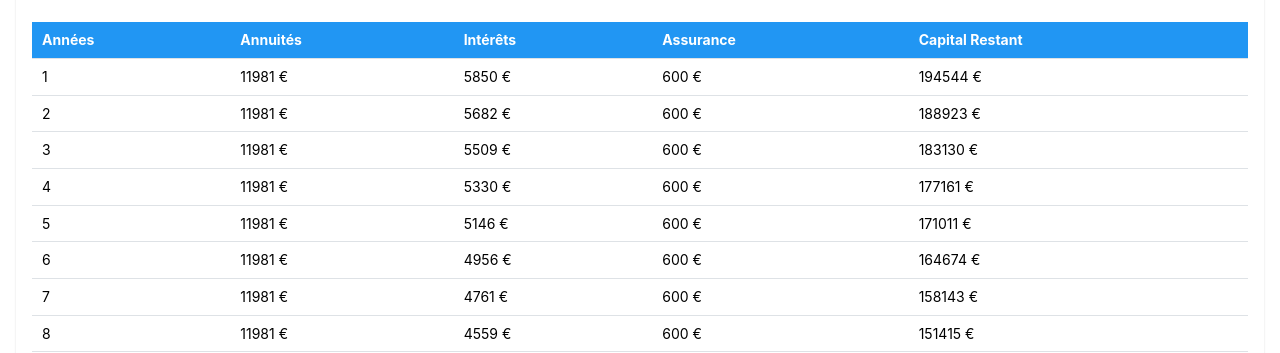
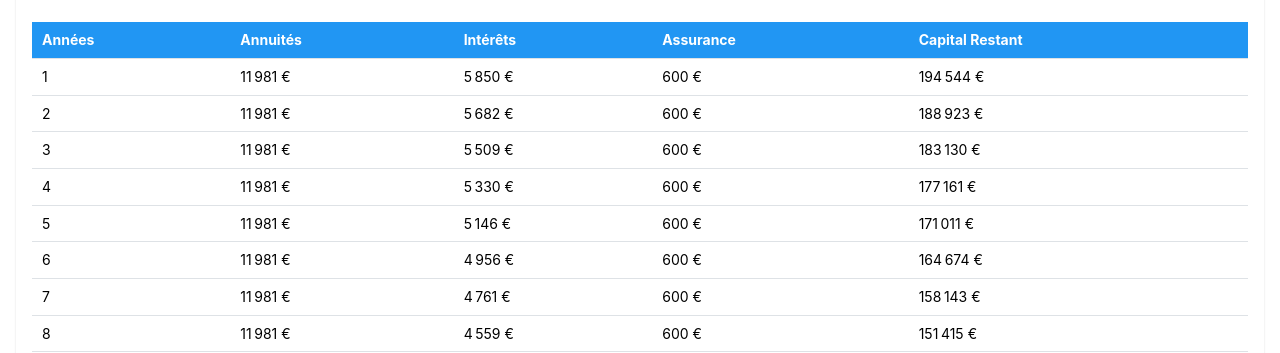
Before and after one commit to BenGex31/sonade, a Next.js app: page /simulateur-emprunt in a window 1280 px wide. Shown: the part 447-800 px from the top of the page. Built offline with nearby package versions, Linux system fonts and the light colour scheme.

Commit message:
Update loanTable.tsx

```diff
--- a/ui/loanTable.tsx
+++ b/ui/loanTable.tsx
@@ -27,10 +27,12 @@ export default function LoanTable({ data }: Props) {
           {data.map((row) => (
             <Table.Tr key={row.year}>
               <Table.Td>{row.year}</Table.Td>
-              <Table.Td>{row.annuity} €</Table.Td>
-              <Table.Td>{row.interest} €</Table.Td>
-              <Table.Td>{row.insurance} €</Table.Td>
-              <Table.Td>{row.remainingCapital} €</Table.Td>
+              <Table.Td>{row.annuity.toLocaleString("fr-FR")} €</Table.Td>
+              <Table.Td>{row.interest.toLocaleString("fr-FR")} €</Table.Td>
+              <Table.Td>{row.insurance.toLocaleString("fr-FR")} €</Table.Td>
+              <Table.Td>
+                {row.remainingCapital.toLocaleString("fr-FR")} €
+              </Table.Td>
             </Table.Tr>
           ))}
         </Table.Tbody>
```
